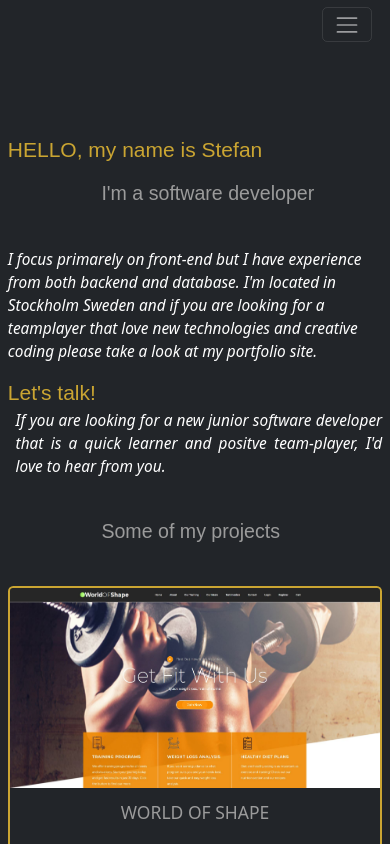
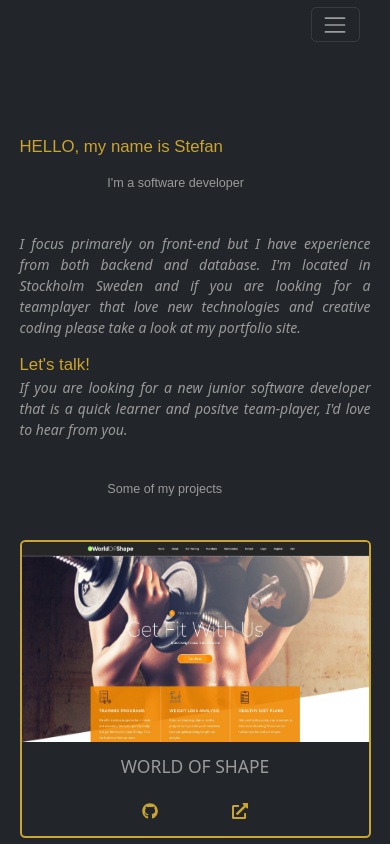
Before and after one commit to MrBrunotte/stefanbrunotteportfolio, a React (Create React App) app: page / in a window 390 px wide. Shown: the top 844 px of the page. Built offline with nearby package versions, Linux system fonts and the light colour scheme; a web font is replaced by a local one.

Commit message:
Media queries home

```diff
--- a/src/components/about/about.css
+++ b/src/components/about/about.css
@@ -53,7 +53,7 @@
     color: #caa532 !important;
 }
 
-/* Media Queries */
+
 /* Small devices (landscape phones, less than 768px) */
 @media (max-width: 767.98px) {
     .meImg {
--- a/src/components/home/home.css
+++ b/src/components/home/home.css
@@ -1,14 +1,14 @@
 .myMargin {
     padding: 10vh 0 4vh !important;
 }
-.homeLink {
+a.homeLink {
     font-family: 'Notable', sans-serif;
-    font-size: 1.25rem !important;
+    font-size: 3rem;
 }
 .h1Header,
 .h2Header {
     font-family: 'Notable', sans-serif;
-    font-size: 3.375rem;
+    font-size: 2.375rem;
     color: #9b9b9b;
     padding-left: 25%;
 }
@@ -18,9 +18,9 @@
 .h2Header {
     margin: 5vh 0 5vh;
 }
-.pLandingpage {
+.homeText {
     text-align: justify;
-    margin-left: 2vw;
+    color: #9b9b9b;
 }
 .myIcons {
     color: #caa532;
@@ -42,14 +42,28 @@
     letter-spacing: 2px;
 }
 /* Media Queries */
-/* Small devices (landscape phones, less than 768px) */
-@media (max-width: 767.98px) {
+
+/* below 520px */
+@media (max-width: 520.98px) {
+    a.homeLink {
+        font-size: 1.2rem;
+    }
     .h1Header,
     .h2Header {
-    font-size: 1.3rem !important;
+        font-size: .9rem;
     }
-.homeLink {
-    font-size: 1.4rem !important;
+    .homeText {
+        font-size: 1rem;
+    }
+}
+/* below 575.98px */
+@media (min-width: 520.99px) and (max-width: 767.98px) {
+    .h1Header,
+    .h2Header {
+        font-size: 1.3rem;
+    }
+    a.homeLink {
+        font-size: 1.4rem;
     }
     p {
         font-size: 1rem;
@@ -57,13 +71,13 @@ p {
 }
 
 /* Medium devices (tablets, less than 992px) */
-@media (max-width: 991.98px) {
+@media (min-width: 767.99px) and (max-width: 991.98px) {
     .h1Header,
     .h2Header {
-    font-size: 1.4rem !important;
+        font-size: 1.4rem;
     }
-.homeLink {
-    font-size: 1.5rem !important;
+    a.homeLink {
+        font-size: 1.5rem;
     }
     p {
         font-size: 1.1rem;
--- a/src/components/home/home.js
+++ b/src/components/home/home.js
@@ -19,11 +19,11 @@ let Home = () => {
             <Col xs={12}>
                 <Nav.Link className="homeLink" as={Link} to="/about">HELLO, my name is Stefan</Nav.Link>
                 <h1 className="h1Header">I'm a software developer</h1>
-                <p>
-                <em>I focus primarely on front-end but I have experience from both backend and database. I'm located in Stockholm Sweden and if you are looking for a teamplayer that love new technologies and creative coding please take a look at my portfolio site.</em>
+                <p className="homeText">
+                    <em>I focus primarely on front-end but I have experience from both backend and database. I'm located in Stockholm Sweden and if you are looking for a teamplayer that love new technologies and creative coding please take a look at my portfolio site.</em>
                 </p>
                 <Nav.Link className="homeLink" as={Link} to="/contact">Let's talk!</Nav.Link>
-                <p className="pLandingpage">
+                <p className="homeText">
                     <em>If you are looking for a new junior software developer that is a quick learner and positve team-player, I'd love to hear from you.</em>
                 </p>
                 <h2 className="h2Header">Some of my projects</h2>
--- a/src/index.css
+++ b/src/index.css
@@ -13,7 +13,7 @@ html::-webkit-scrollbar-track {
 }
 body {
   margin: 0;
-  padding: 0 2vw;
+  padding: 0 5vw;
   background-color: #222529 !important;
   color: white !important;
   font-family: -apple-system, BlinkMacSystemFont, 'Segoe UI', 'Roboto', 'Oxygen',
```
Lines whose indentation alone changed are shown as unchanged.
